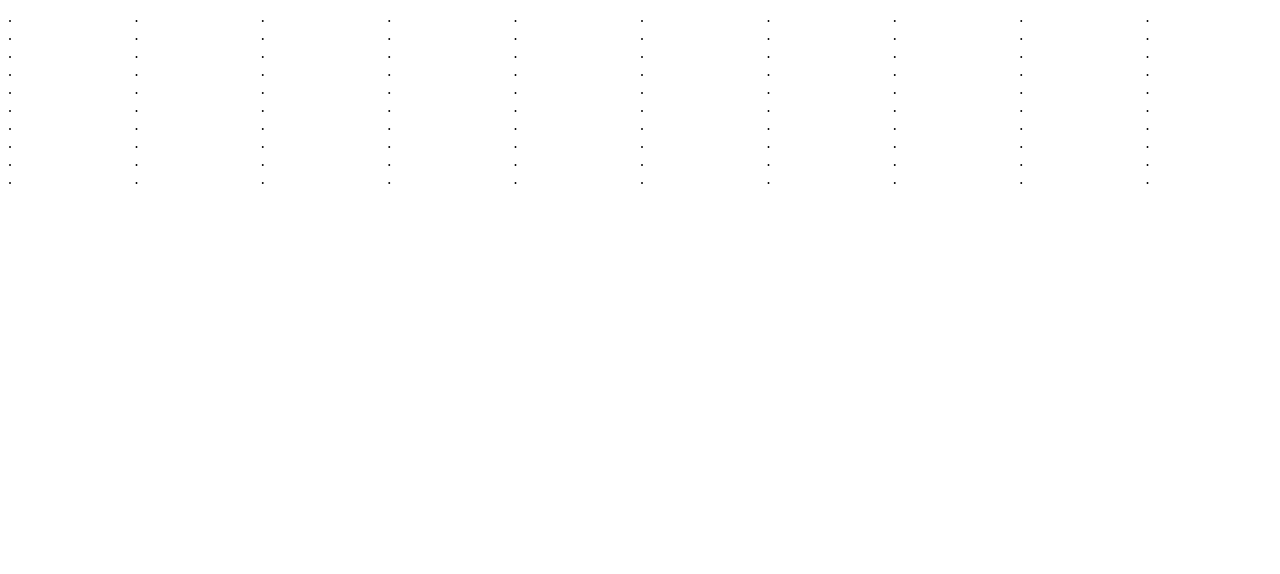
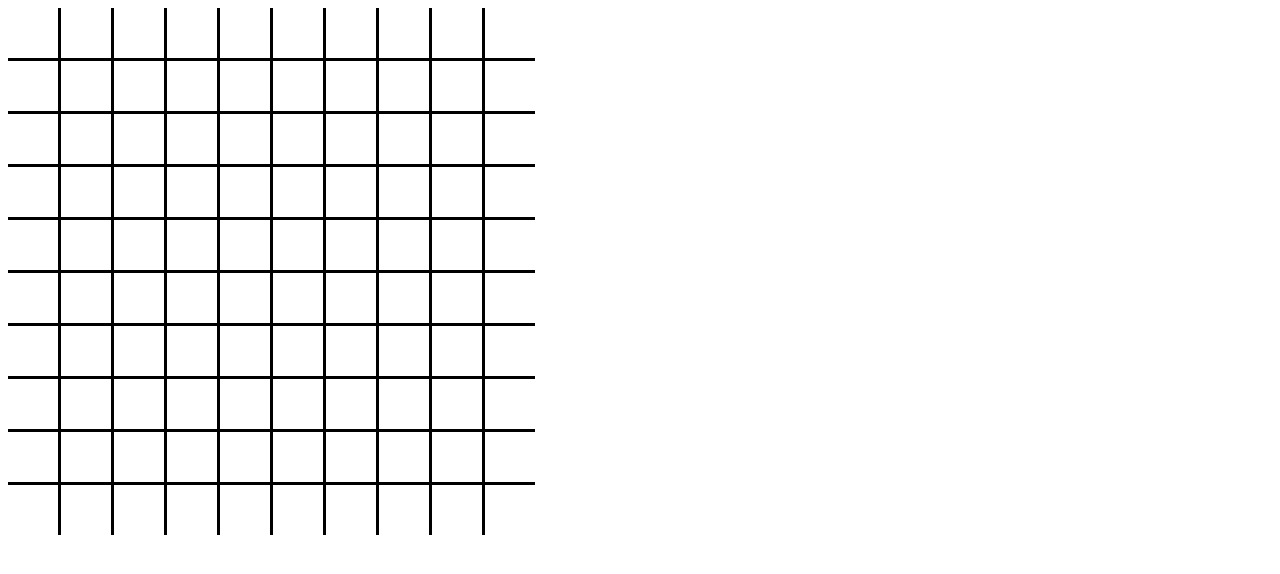
Before and after one commit to Pharaok/nonogram, a React app: page / in a window 1280 px wide. Shown: the top 574 px of the page. Built offline with nearby package versions, Linux system fonts and the light colour scheme.

Commit message:
Create basic cell and setup webpack dev server.

```diff
--- a/src/App.tsx
+++ b/src/App.tsx
@@ -1,4 +1,4 @@
-import * as React from "react";
+import React from "react";
 import Nonogram from "./components/Nonogram";
 
 const App: React.FC = () => {
--- /dev/null
+++ b/src/components/Cell.scss
@@ -0,0 +1,6 @@
+.cell {
+  display: inline-block;
+  background-color: white;
+  width: 50px;
+  height: 50px;
+}
--- /dev/null
+++ b/src/components/Cell.tsx
@@ -0,0 +1,9 @@
+import React, { useState } from "react";
+import "./Cell.scss";
+
+const Cell: React.FC = () => {
+  let [colored, setColored] = useState(false);
+  return <div className="cell"></div>;
+};
+
+export default Cell;
--- a/src/components/Grid.scss
+++ b/src/components/Grid.scss
@@ -1,3 +1,5 @@
 .grid {
-  display: grid;
+  display: inline-grid;
+  background-color: black;
+  grid-gap: 3px;
 }
--- a/src/components/Grid.tsx
+++ b/src/components/Grid.tsx
@@ -1,5 +1,6 @@
 import * as React from "react";
 import "./Grid.scss";
+import Cell from "./Cell";
 
 type Props = {
   width: number;
@@ -13,7 +14,7 @@ const Grid: React.FC<Props> = (props) => {
       style={{ gridTemplateColumns: `repeat(${props.width}, auto)` }}
     >
       {[...Array(props.width * props.height)].map(() => {
-        return <div>.</div>;
+        return <Cell />;
       })}
     </div>
   );
--- a/src/components/Nonogram.tsx
+++ b/src/components/Nonogram.tsx
@@ -1,4 +1,4 @@
-import * as React from "react";
+import React from "react";
 import Grid from "./Grid";
 
 const Nonogram: React.FC = () => {
--- a/index.html
+++ b/src/index.html
@@ -1,7 +1,6 @@
 <!DOCTYPE html>
 <html>
   <head>
-    <script src="dist/bundle.js" defer></script>
     <title>Nonogram</title>
   </head>
   <body>
--- a/src/index.tsx
+++ b/src/index.tsx
@@ -1,5 +1,5 @@
 import { createRoot } from "react-dom/client";
-import * as React from "react";
+import React from "react";
 import App from "./App";
 
 const container = document.getElementById("root")!;
--- a/webpack.config.js
+++ b/webpack.config.js
@@ -1,4 +1,5 @@
 const path = require("path");
+const HtmlWebpackPlugin = require("html-webpack-plugin");
 
 module.exports = {
   entry: "./src/index.tsx",
@@ -23,10 +24,22 @@ module.exports = {
     ],
   },
   resolve: {
-    extensions: [".tsx", ".ts"],
+    extensions: [".tsx", ".ts", ".js", ".jsx"],
   },
   output: {
     filename: "bundle.js",
     path: path.resolve(__dirname, "dist"),
   },
+  devServer: {
+    static: {
+      directory: path.resolve(__dirname, "dist"),
+    },
+    compress: true,
+    port: 9000,
+  },
+  plugins: [
+    new HtmlWebpackPlugin({
+      template: path.resolve(__dirname, "src", "index.html"),
+    }),
+  ],
 };
```
Also changed, not shown: package.json (+5 -2 lines), 1 other file (tests, documents, lock files or other folders).
